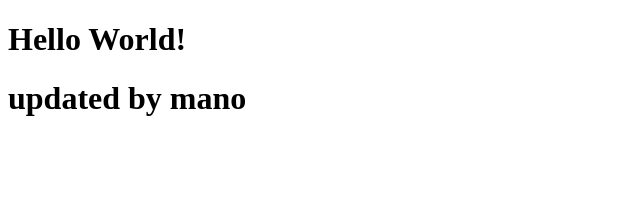
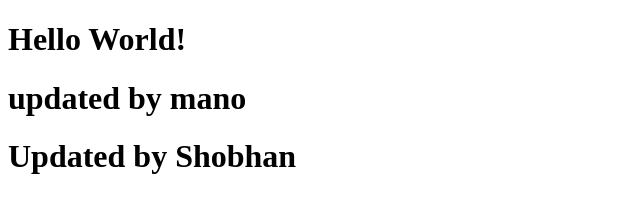
Before and after one commit to mikhosgit/homepage, a plain HTML site: page index.html in a window 1280 px wide. Shown: the whole page, without its empty margins (0-640 px from the left). Drawn offline with Linux system fonts and the light colour scheme.

Commit message:
Updated by Shobhan

```diff
--- a/index.html
+++ b/index.html
@@ -7,5 +7,6 @@
   <body>
     <h1>Hello World!</h1>
     <h1>updated by mano</h1>
+    <h1> Updated by Shobhan</h1>
   </body>
 </html>
```
